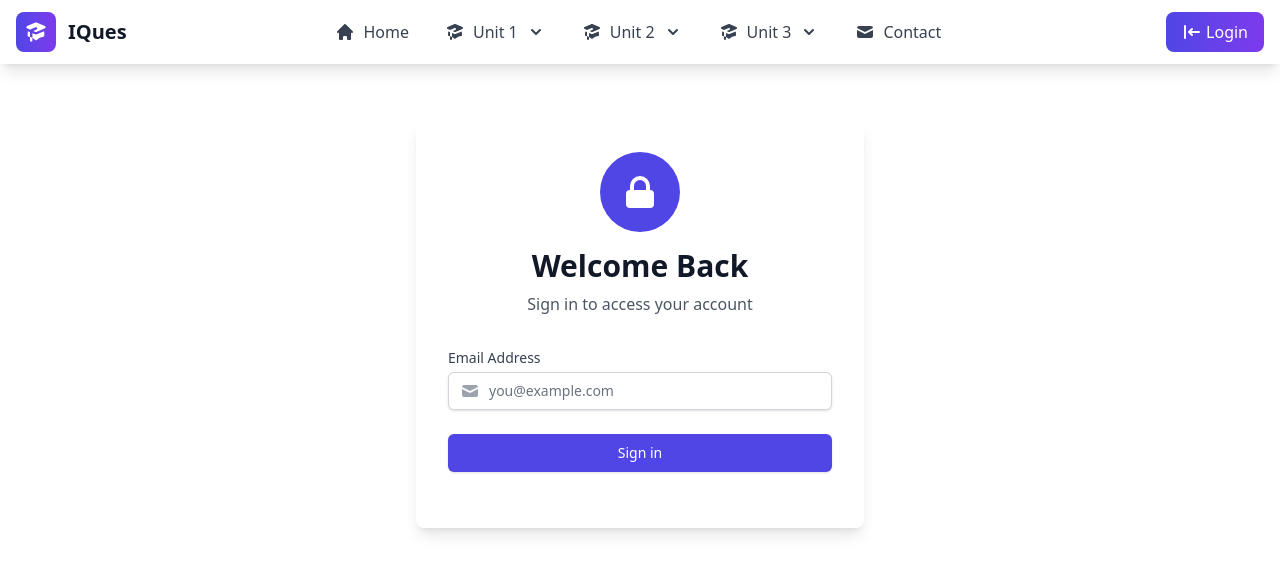
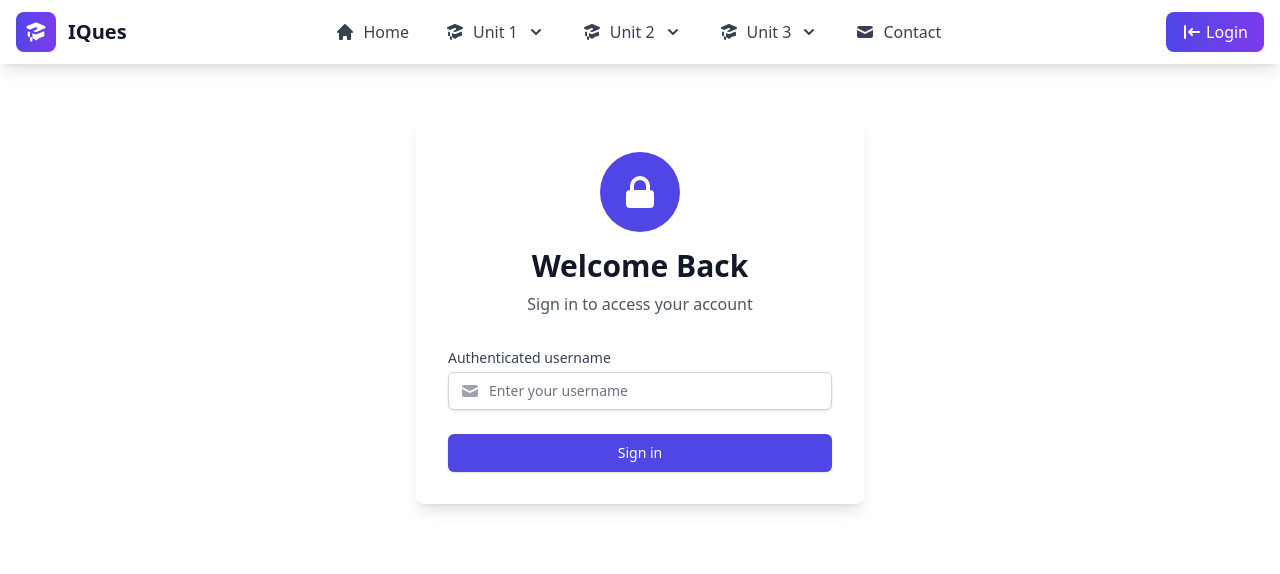
Before and after one commit to NITHINKR06/ImpoortantQuestions, a Next.js app: page /login in a window 1280 px wide. Shown: the top 574 px of the page. Built offline with nearby package versions, Linux system fonts and the light colour scheme.

Commit message:
Auth page has updated and redesigned

```diff
--- a/src/app/login/page.jsx
+++ b/src/app/login/page.jsx
@@ -3,13 +3,12 @@
 import React, { useState } from 'react';
 import { useAuth } from '../../components/auth/AuthContext';
 import { useRouter } from 'next/navigation';
-import Link from 'next/link';
 import { HiMail, HiLockClosed } from 'react-icons/hi';
 import UnauthorizedModal from '../../components/UnauthorizedModal';
+import { toast } from 'react-toastify';
 
 export default function LoginPage() {
-  const [email, setEmail] = useState('');
-  const [password, setPassword] = useState('');
+  const [username, setUserName] = useState('');
   const [showModal, setShowModal] = useState(false);
   const { login } = useAuth();
   const router = useRouter();
@@ -17,22 +16,23 @@ export default function LoginPage() {
   const handleSubmit = async (e) => {
     e.preventDefault();
     try {
-      await login(email, password);
+      await login(username);
       router.push('/');
     } catch (err) {
-      if (err.message === 'No access' || err.message === 'User already logged in on another device') {
+      const message = err?.message || 'Failed to login. Please check your credentials.';
+      if (message === 'No access' || message === 'User already logged in on another device') {
+        toast.error(message);
         setShowModal(true);
       } else {
-        alert(err.message || 'Failed to login. Please check your credentials.');
+        toast.error(message);
       }
     }
   };
 
-
   return (
     <>
       {showModal && <UnauthorizedModal />}
-      <div className=" flex mt-14 items-center justify-center">
+      <div className="flex mt-14 items-center justify-center">
         <div className="bg-white p-8 rounded-lg shadow-lg max-w-md w-full">
           <div className="text-center mb-8">
             <div className="mx-auto h-20 w-20 rounded-full bg-indigo-600 flex items-center justify-center mb-4">
@@ -44,32 +44,26 @@ export default function LoginPage() {
 
           <form onSubmit={handleSubmit} className="space-y-6">
             <div>
-              <label htmlFor="email" className="block text-sm font-medium text-gray-700 mb-1">
-                Email Address
+              <label className="block text-sm font-medium text-gray-700 mb-1">
+                Authenticated username
               </label>
               <div className="relative">
                 <div className="absolute inset-y-0 left-0 pl-3 flex items-center pointer-events-none">
                   <HiMail className="h-5 w-5 text-gray-400" />
                 </div>
                 <input
-                  id="email"
-                  name="email"
-                  type="email"
-                  autoComplete="email"
+                  id="username"
+                  name="username"
+                  type="text"
+                  autoComplete="username"
                   required
                   className="w-full pl-10 px-3 py-2 border border-gray-300 rounded-md shadow-sm focus:outline-none focus:ring-indigo-500 focus:border-indigo-500 sm:text-sm"
-                  placeholder="you@example.com"
-                  value={email}
-                  onChange={(e) => setEmail(e.target.value)}
+                  placeholder="Enter your username"
+                  value={username}
+                  onChange={(e) => setUserName(e.target.value)}
                 />
               </div>
             </div>
-
-          <></>
-
-          <></>
-          <></>
-
 
             <div>
               <button
@@ -80,14 +74,6 @@ export default function LoginPage() {
               </button>
             </div>
           </form>
-
-          <div className="mt-6">
-          </div>
-
-
-          <div className="mt-6 text-center">
-            {/* Removed signup link as per request */}
-          </div>
         </div>
       </div>
     </>
--- a/src/components/UnauthorizedModal.jsx
+++ b/src/components/UnauthorizedModal.jsx
@@ -1,9 +1,11 @@
+'use client';
+
 import { motion } from "framer-motion";
 import { FaLock } from "react-icons/fa";
 
 export default function UnauthorizedModal() {
   return (
-    <div className="fixed inset-0 flex items-center justify-center bg-black bg-opacity-50 z-50">
+    <div className="fixed inset-0 flex items-center justify-center bg-black/30 backdrop-blur-sm z-50">
       <motion.div
         initial={{ y: -20, opacity: 0 }}
         animate={{ y: 0, opacity: 1 }}
@@ -17,7 +19,7 @@ export default function UnauthorizedModal() {
         </div>
         <p className="text-red-600 mb-4">
           You are not authorized to access the main content of this website. Please contact the administrator
-          to request access or use the contact information below to get in touch.
+          to request access.
         </p>
         <div className="flex flex-col sm:flex-row sm:space-x-4 space-y-2 sm:space-y-0">
           <a
--- a/src/components/auth/AuthContext.jsx
+++ b/src/components/auth/AuthContext.jsx
@@ -1,140 +1,38 @@
 'use client';
 
-import React, { createContext, useContext, useState, useEffect } from 'react';
-import Cookies from 'js-cookie';
-import { v4 as uuidv4 } from 'uuid';
-import authorizedUsers from '../../config/authorizedUsers';
+import React, { createContext, useContext, useState } from 'react';
+import authorizedUsers from '../../config/authorizedUsers'; // Adjust the path as necessary
 
-const AuthContext = createContext({});
-
-export const useAuth = () => useContext(AuthContext);
-
-// Map to track user sessions: email -> deviceId
-const deviceSessions = {};
+const AuthContext = createContext();
 
 export const AuthProvider = ({ children }) => {
-  const [user, setUser] = useState(null);
-  const [loading, setLoading] = useState(true); // Start with loading true
+  const [currentUser, setCurrentUser] = useState(null);
 
-  // Check for existing token on mount and restore session
-  useEffect(() => {
-    const restoreSession = () => {
-      try {
-        const token = Cookies.get('token');
-        if (token) {
-          // Decode the token
-          const tokenData = JSON.parse(atob(token));
+  const login = async (username) => {
+    if (!username) {
+      throw new Error('Username is required');
+    }
 
-          // Verify token hasn't expired (24 hours)
-          const now = new Date().getTime();
-          const tokenAge = now - tokenData.timestamp;
-          const oneDayInMs = 24 * 60 * 60 * 1000;
+    if (!authorizedUsers.includes(username)) {
+      throw new Error('No access');
+    }
 
-          if (tokenAge < oneDayInMs) {
-            // Token is valid, restore user session
-            const email = tokenData.email;
+    if (currentUser && currentUser === username) {
+      throw new Error('User already logged in on another device');
+    }
 
-            // Restore device session
-            if (tokenData.deviceId) {
-              deviceSessions[email] = tokenData.deviceId;
-            }
-
-            // Set user state
-            setUser({
-              email,
-              isDevMode: email === 'admin@iques.in'
-            });
-          } else {
-            // Token expired, clear it
-            Cookies.remove('token');
-            Cookies.remove('deviceId');
-          }
-        }
-      } catch (error) {
-        console.error('Error restoring session:', error);
-        // If there's an error parsing the token, remove it
-        Cookies.remove('token');
-        Cookies.remove('deviceId');
-      } finally {
-        setLoading(false);
-      }
-    };
-
-    restoreSession();
-  }, []);
-
-  const login = async (email) => {
-    setLoading(true);
-    return new Promise((resolve, reject) => {
-      setTimeout(() => {
-        // Check if user is authorized
-        if (!authorizedUsers.includes(email)) {
-          setLoading(false);
-          reject(new Error('No access'));
-          return;
-        }
-
-        // Check if user already logged in on another device
-        const existingDeviceId = deviceSessions[email];
-        const currentDeviceId = Cookies.get('deviceId');
-
-        if (existingDeviceId && existingDeviceId !== currentDeviceId) {
-          setLoading(false);
-          reject(new Error('User already logged in on another device'));
-          return;
-        }
-
-        // If no deviceId cookie, generate and set one
-        let deviceId = currentDeviceId;
-        if (!deviceId) {
-          deviceId = uuidv4();
-          Cookies.set('deviceId', deviceId, { expires: 7 });
-        }
-
-        // Register device session
-        deviceSessions[email] = deviceId;
-
-        // Generate a unique token with user information
-        const tokenData = {
-          email,
-          deviceId,
-          isDevMode: email === 'admin@iques.in',
-          timestamp: new Date().getTime(),
-          id: uuidv4()
-        };
-
-        // Convert token data to string and encode
-        const tokenString = btoa(JSON.stringify(tokenData));
-
-        // Set the token in cookies with appropriate settings
-        Cookies.set('token', tokenString, {
-          expires: 1, // Expires in 1 day
-          secure: process.env.NODE_ENV === 'production', // Secure in production
-          sameSite: 'strict' // Restrict to same site
-        });
-
-        setUser({ email, isDevMode: email === 'admin@iques.in' });
-        setLoading(false);
-        resolve();
-      }, 500);
-    });
+    setCurrentUser(username);
   };
 
-
   const logout = () => {
-    if (user && user.email) {
-      delete deviceSessions[user.email];
-    }
-    setUser(null);
-
-    // Remove all authentication cookies
-    Cookies.remove('token');
-    Cookies.remove('deviceId');
+    setCurrentUser(null);
   };
 
   return (
-    <AuthContext.Provider value={{ user, login, logout, loading }}>
-      {!loading && children}
+    <AuthContext.Provider value={{ currentUser, login, logout }}>
+      {children}
     </AuthContext.Provider>
   );
 };
+
+export const useAuth = () => useContext(AuthContext);
--- a/src/config/authorizedUsers.js
+++ b/src/config/authorizedUsers.js
@@ -1,14 +1,9 @@
 // List of authorized users who can access the website
 const authorizedUsers = [
   'admin@iques.com',
-  'user1@iques.com',
-  'user2@iques.com',
   'shravya06@nmamit.in',
   'nithin06@nmamit.in',
-  'k@nmamit.in',
-  '@.in',
-  'ash@nmamit.in',
-  '@nmt.in',
+  'nithin06',
   // Add more authorized users as needed
 ];
 
```
